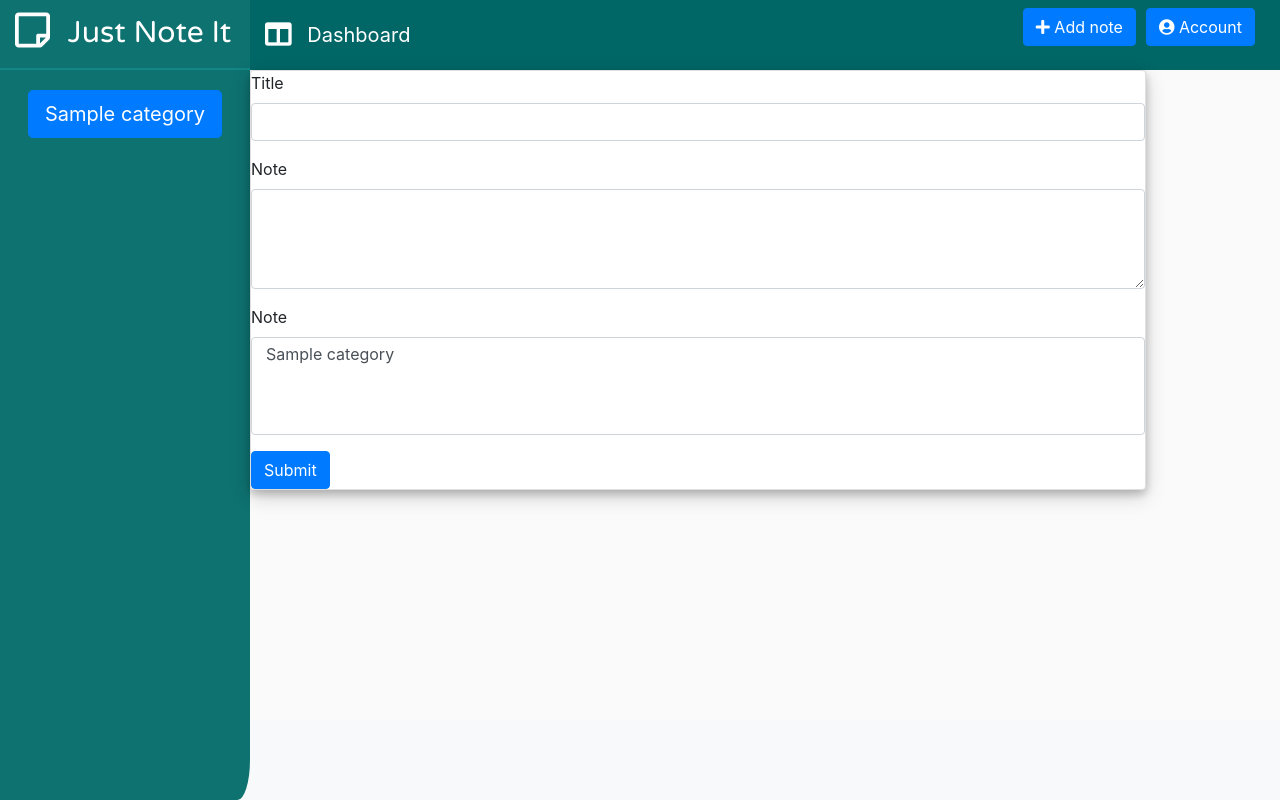
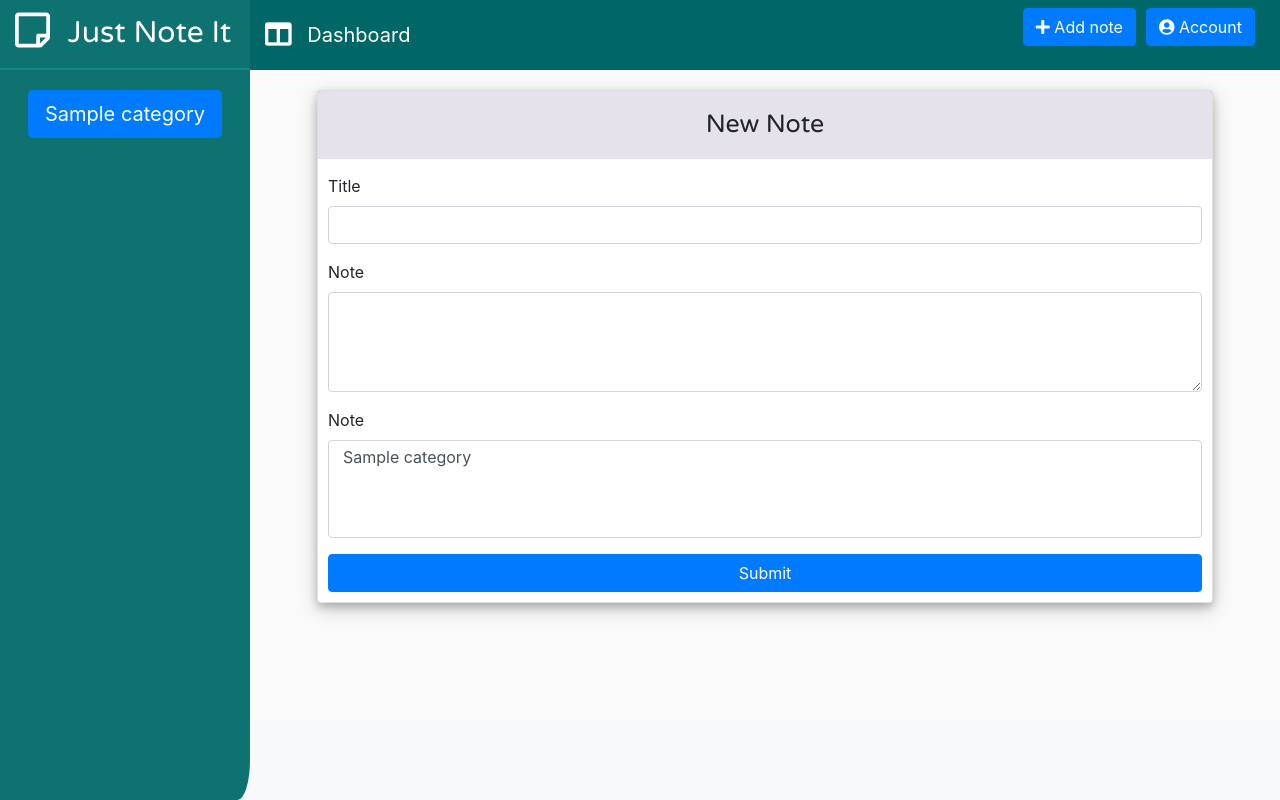
Before and after one commit to mwuillai/JustNoteIt, a Django app: page /new-note/ in a window 1280 px wide. Run offline with Django 3.2, Linux system fonts and the light colour scheme; a user stored in the database is signed in; tables that the repository leaves empty hold one stand-in row (values such as "Sample post"); some libraries are stand-ins or nearby versions.

Commit message:
style of add form

```diff
--- a/Project/Note/Templates/Note/add_note.html
+++ b/Project/Note/Templates/Note/add_note.html
@@ -2,7 +2,9 @@
 {% load widget_tweaks %}
 
 {% block content %}
+<div class="d-flex flex-row justify-content-center p-t-20">
     <div class="formbox">
+        <div class="formtitle text-center">New Note</div>
         <form method="POST">
             {% csrf_token %}
             <div class="form-group">
@@ -17,7 +19,8 @@
                 <label for="category">Note</label>
                 {{ form.category_id|add_class:'form-control'|attr:"id:category" }}
             </div>
-        <button type="submit" class="btn btn-primary">Submit</button>
+            <button type="submit" class="btn btn-primary btn-block">Submit</button>
         </form>
     </div>
+</div>
 {% endblock content %}
--- a/Project/Note/static/css/note.css
+++ b/Project/Note/static/css/note.css
@@ -216,11 +216,26 @@
   box-shadow: 0 4px 8px 0 rgba(0, 0, 0, 0.2), 0 6px 20px 0 rgba(0, 0, 0, 0.19);
 }
 
+/*------------------------------------------------------------------
+[ add_form ]*/
+
+.formtitle {
+  padding-top: 15px;
+  margin-top: -10px;
+  margin-left: -10px;
+  margin-right: -10px;
+  margin-bottom: 15px;
+  padding-bottom: 15px;
+  background-color: rgba(86,61,124,.15);
+  font-family: 'Varela Round', sans-serif;
+  font-size: 25px;
+  line-height: 1,2;
+}
+
 .formbox {
   position: relative;
-  min-width: 0;
-  max-width: 70vw;
-  max-height: 70vh;
+  width: 70vw;
+  padding: 10px;
   word-wrap: break-word;
   background-color: #fff;
   background-clip: border-box;
```
Lines whose indentation alone changed are shown as unchanged.
